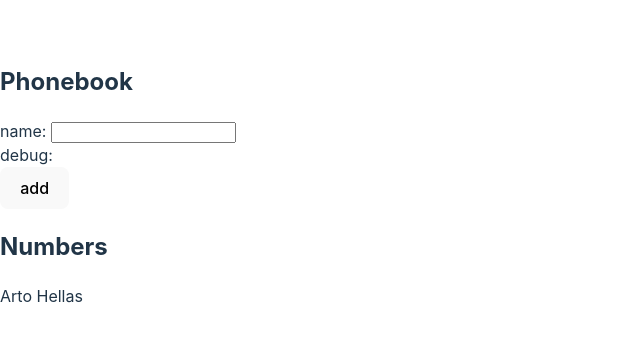
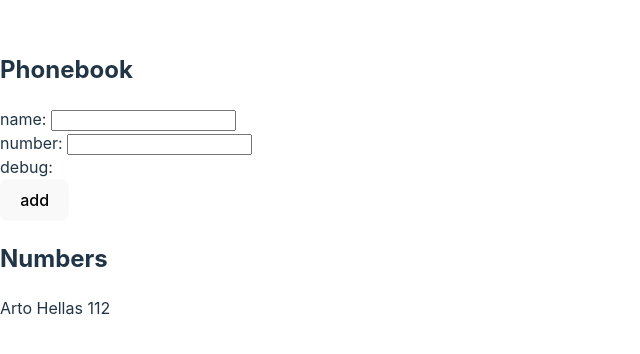
Before and after one commit to mankeli86/FullStackOpen23, a React (Vite) app in the folder osa2/puhelinluettelo/: page / in a window 1280 px wide. Shown: the part 224-578 px from the top of the page, without its empty margins (0-640 px from the left). Built offline with nearby package versions, Linux system fonts and the light colour scheme.

Commit message:
puhelinluettelo step3

```diff
--- a/osa2/puhelinluettelo/src/App.jsx
+++ b/osa2/puhelinluettelo/src/App.jsx
@@ -2,14 +2,16 @@
 
 const App = () => {
   const [persons, setPersons] = useState([
-    { name: 'Arto Hellas' }
+    { name: 'Arto Hellas', number: '112' }
   ])
   const [newName, setNewName] = useState('')
+  const [newNumber, setNewNumber] = useState('')
 
   const addToPhonebook = (event) => {
     event.preventDefault()
     const nameObject = {
-      name: newName
+      name: newName,
+      number: newNumber
     }
 
     if (persons.includes(persons.find(p=>p.name==newName))) {
@@ -19,10 +21,15 @@
       setPersons(persons.concat(nameObject))
     }
     setNewName('')
+    setNewNumber('')
   }
 
   const handleNameChange = (event) => {
     setNewName(event.target.value)
+  }
+
+  const handleNumberChange = (event) => {
+    setNewNumber(event.target.value)
   }
 
   return (
@@ -32,13 +39,16 @@
         <div>
           name: <input value={newName} onChange={handleNameChange}/>
         </div>
-        <div>debug: {newName}</div>
+        <div>
+          number: <input value={newNumber} onChange={handleNumberChange}/>
+        </div>
+        <div>debug: {newName} {newNumber}</div>
         <div>
           <button type="submit">add</button>
         </div>
       </form>
       <h2>Numbers</h2>
-      {persons.map(person => <div key={person.name}>{person.name}</div>)}
+      {persons.map(person => <div key={person.name}>{person.name} {person.number}</div>)}
     </div>
   )
 
```
